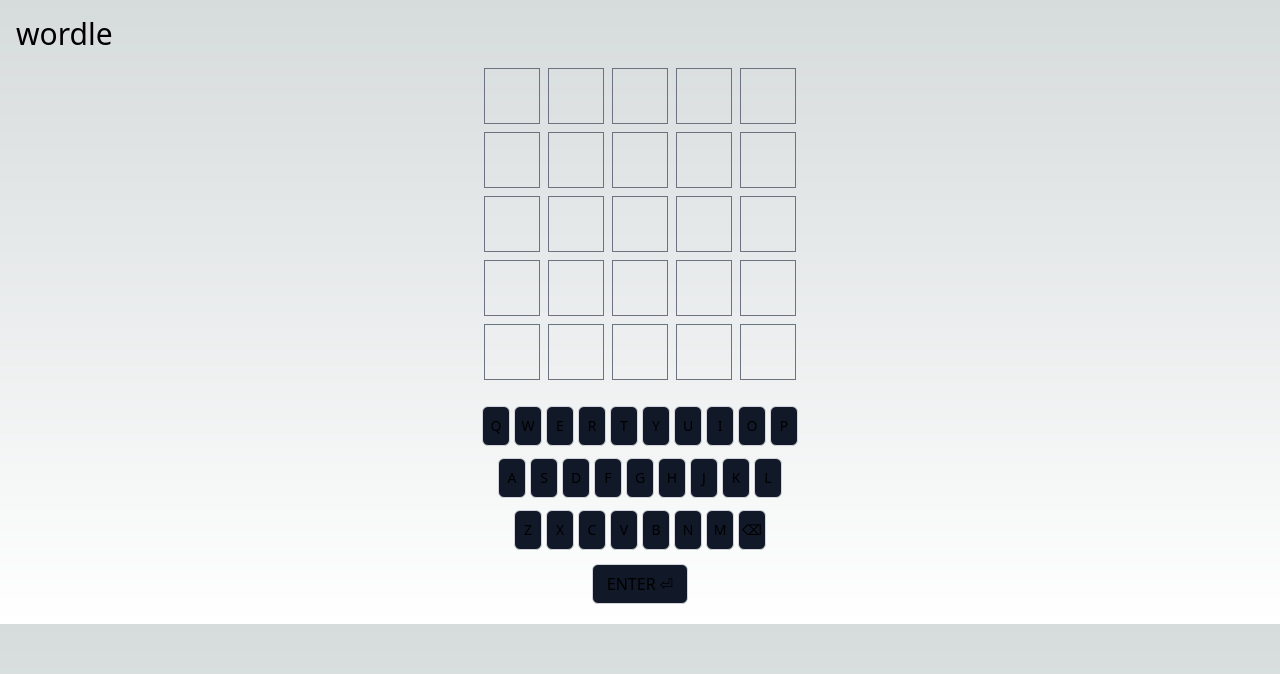
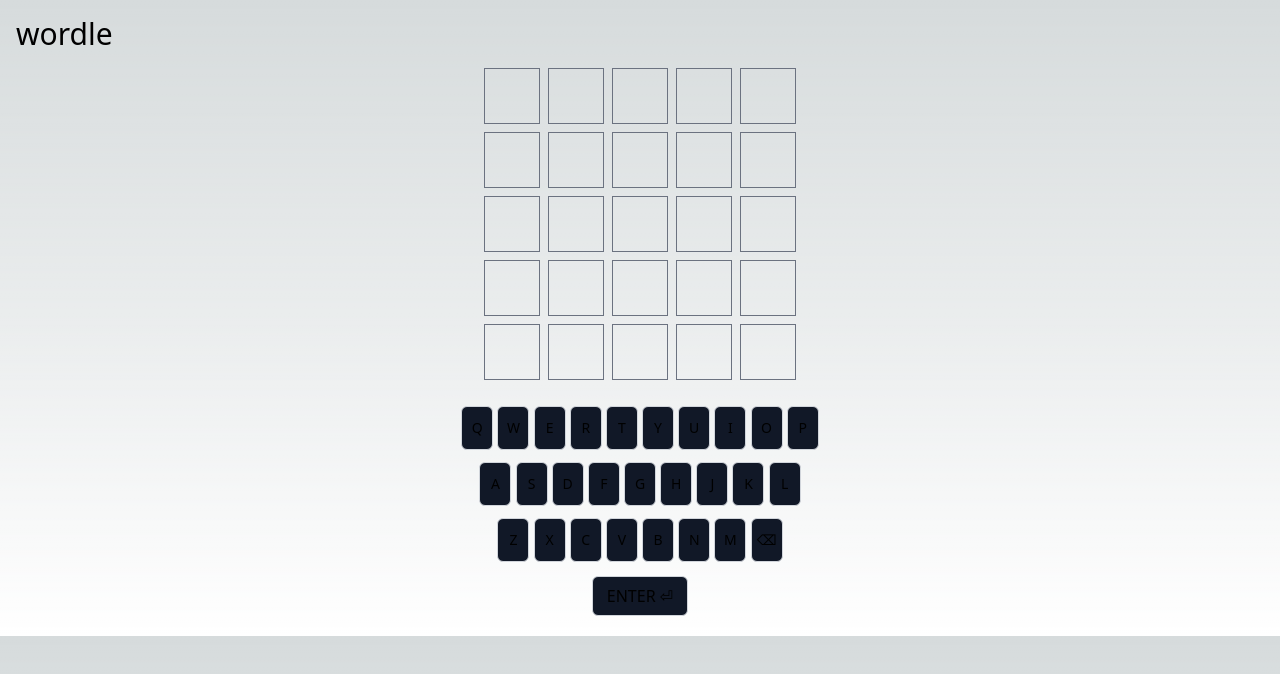
Before and after one commit to sandypockets/wordle, a Next.js app: page / in a window 1280 px wide. Shown: the top 674 px of the page. Built offline with nearby package versions, Linux system fonts and the light colour scheme.

Commit message:
Increase keyboard size

```diff
--- a/components/Keyboard/KeyButton.jsx
+++ b/components/Keyboard/KeyButton.jsx
@@ -7,7 +7,7 @@
   return (
     <button
       key={keyLabel}
-      className={`border border-gray-300 h-10 w-7 m-0.5 rounded-md text-sm ${getButtonClass(keyLabel)}`}
+      className={`border border-gray-300 h-11 w-8 my-0.5 mx-[0.13rem] rounded-md text-sm ${getButtonClass(keyLabel)}`}
       onClick={() => {
         if (letterStatuses[keyLabel] !== "absent") onKeyPress(keyLabel);
       }}
```
